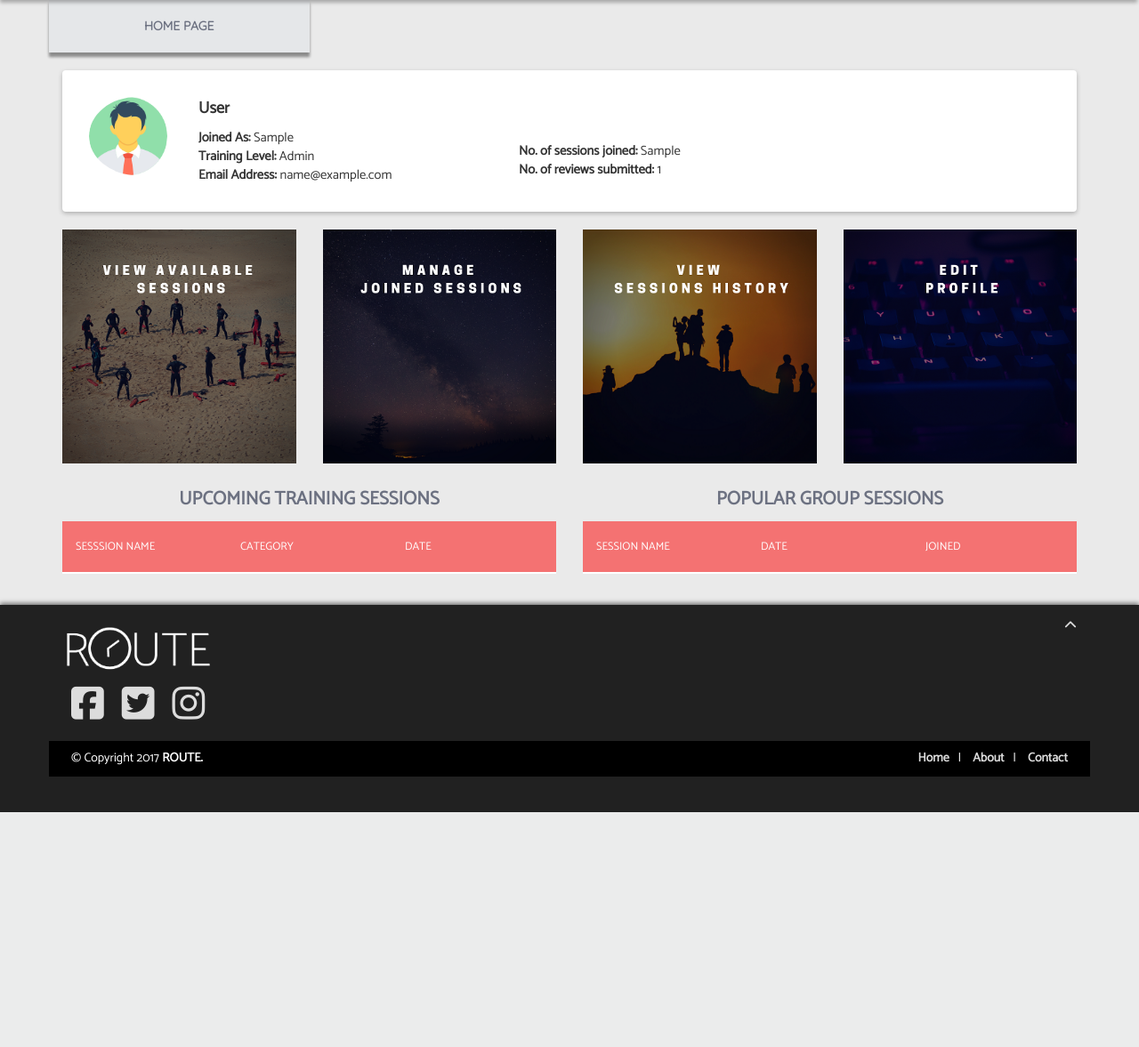
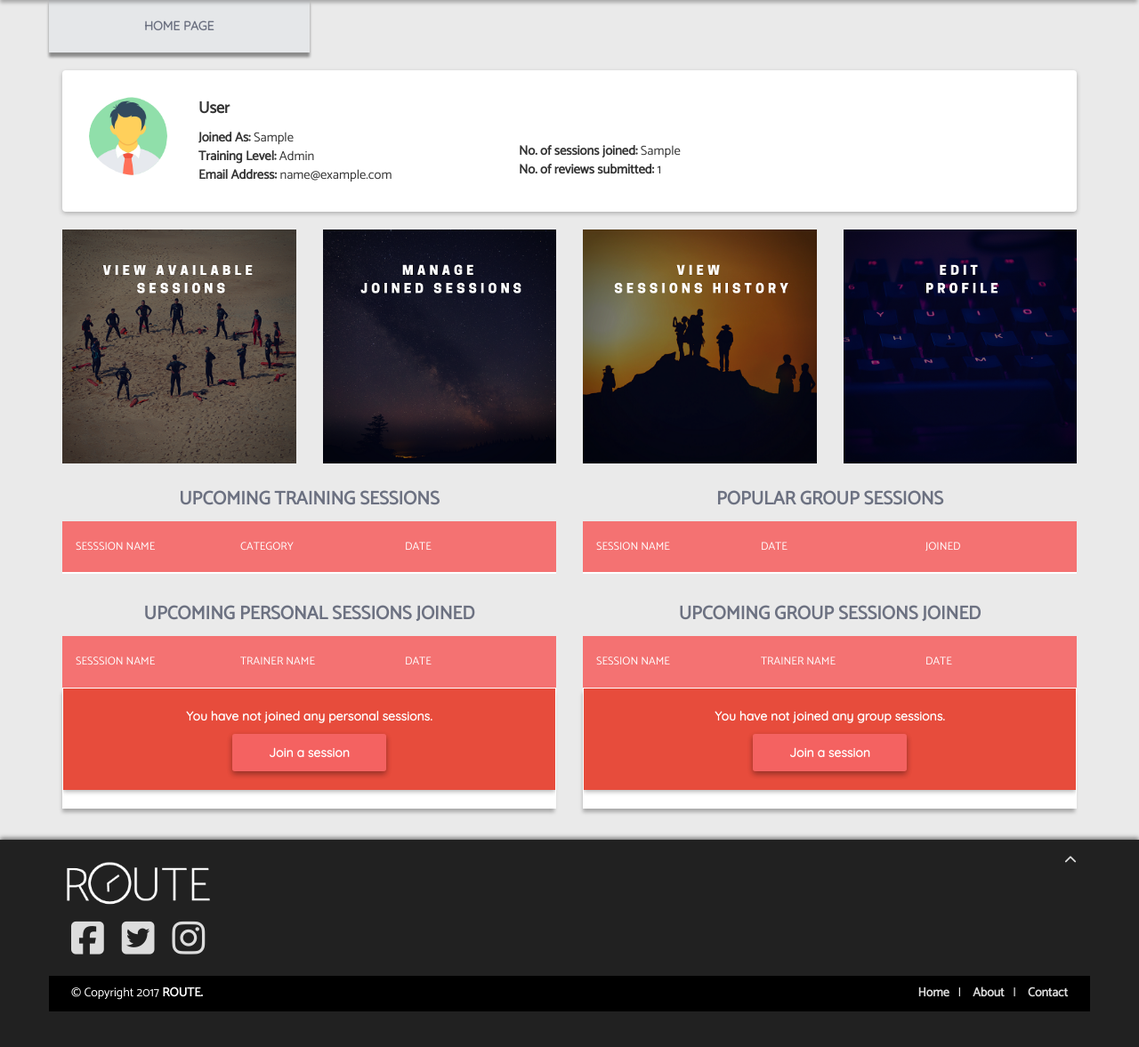
Before and after one commit to wafiyphd/ROUTE216, a PHP site: page /member.php in a window 1280 px wide. Shown: the part 63-1240 px from the top of the page at 89% size. Before the commit the page ends 976 px from the top, so only its background shows below. Run offline with PHP 8.4, Linux system fonts and the light colour scheme; the visitor is signed in with stand-in values (Sample User, id 1); tables that the repository leaves empty or names only in its code hold one stand-in row (values such as "Sample post"); data that the repository does not hold is empty; some libraries are stand-ins or nearby versions; some web fonts are replaced.

Commit message:
Added joined sessions table to member
Added joined sessions table to member

```diff
--- a/member.php
+++ b/member.php
@@ -237,6 +237,87 @@
 				</div>
 			</div>
 
+			<div class="row">
+				<div class="col-lg-6">
+					<p class="title">UPCOMING PERSONAL SESSIONS JOINED</p>
+					<div class="tbl-header">
+						<table cellpadding="0" cellspacing="0" border="0">
+						  <thead>
+							<tr>
+							  <th>Sesssion Name</th>
+							  <th>Trainer Name</th>
+							  <th>Date</th>
+							</tr>
+						  </thead>
+						</table>
+					  </div>
+					  <div class="tbl-content">
+						<table class="table-hover" cellpadding="0" cellspacing="0" border="0">
+						  <tbody>
+							<?php $userid = $userRow['user_id'];
+							$sessions = "SELECT category, title, date, status, member_id, trainer_name from session s, personal_session p
+							WHERE p.session_id = s.session_id  AND category='personal' AND member_id = '$userid' AND NOT status = 'Completed' AND NOT status='Cancelled' ORDER BY date LIMIT 5";
+							if ($result = mysqli_query($mysqli, $sessions)) {
+								if ((mysqli_num_rows($result)) == 0) { ?>
+							<div class="alert alert-box type-danger">
+							<p><strong>You have not joined any personal sessions.</strong></p>
+							<a href="joinsessionslist.php"><button class="btn btn-alert" style="padding-top: 10px;">Join a session</button></a>
+							</div>
+							<?php }
+							else {
+								while ($row = mysqli_fetch_row($result)){ ?>
+							<tr>
+								<td><?php echo $row[1]; ?></td>
+								<td><?php echo ucwords($row[5]);?></td>
+								<td><?php $date = date('j F Y',strtotime($row[2])); echo $date; ?></td>
+							</tr>
+							<?php }}} ?>
+						  </tbody>
+						</table>
+					</div>
+				</div>
+
+				<div class="col-lg-6">
+					<p class="title">UPCOMING GROUP SESSIONS JOINED</p>
+					<div class="tbl-header">
+						<table cellpadding="0" cellspacing="0" border="0">
+						  <thead>
+							<tr>
+							  <th>Session Name</th>
+							  <th>Trainer Name</th>
+							  <th>Date</th>
+							</tr>
+						  </thead>
+						</table>
+					  </div>
+					  <div class="tbl-content">
+						<table class="table-hover" cellpadding="0" cellspacing="0" border="0">
+						  <tbody>
+							<?php $userid = $userRow['user_id'];
+							$sessions = "SELECT category, title, date, status, trainer_name, member_id
+							from session s, group_session g, joined_group j WHERE category='group' AND g.session_id = s.session_id AND g.session_id = j.session_id AND
+							j.member_id = '$userid' AND NOT status = 'Completed' AND NOT status='Cancelled' ORDER BY date LIMIT 5";
+							if ($result = mysqli_query($mysqli, $sessions)) {
+								if ((mysqli_num_rows($result)) == 0) { ?>
+							<div class="alert alert-box type-danger">
+							<p><strong>You have not joined any group sessions.</strong></p>
+							<a href="joinsessionslist.php"><button class="btn btn-alert" style="padding-top: 10px;">Join a session</button></a>
+							</div>
+							<?php }
+							else {
+								while ($row = mysqli_fetch_row($result)){ ?>
+							<tr>
+								<td><?php echo $row[1]; ?></td>
+								<td><?php echo $row[4]; ?></td>
+								<td><?php $date = date('j F Y',strtotime($row[2])); echo $date; ?></td>
+							</tr>
+
+							<?php }}} ?>
+						  </tbody>
+						</table>
+					</div>
+				</div>
+			</div>
 
 		</div>
 	</div>
--- a/trainer.php
+++ b/trainer.php
@@ -255,7 +255,7 @@
 						  <tbody>
 							<?php $userid = $userRow['user_id'];
 							$sessions = "SELECT category, title, date, status, member_name from session s, personal_session p
-							WHERE s.session_id = p.session_id AND category='personal' AND trainer_id = '$userid' AND NOT status = 'Completed' ORDER BY date LIMIT 5";
+							WHERE s.session_id = p.session_id AND category='personal' AND trainer_id = '$userid' AND NOT status = 'Completed' AND NOT status='Cancelled' ORDER BY date LIMIT 5";
 							if ($result = mysqli_query($mysqli, $sessions)) {
 								if ((mysqli_num_rows($result)) == 0) { ?>
 							<div class="alert alert-box type-danger">
@@ -294,7 +294,7 @@
 						  <tbody>
 							<?php $userid = $userRow['user_id'];
 							$sessions = "SELECT category, title, date, status, count from session s, group_session g
-							WHERE s.session_id = g.session_id AND trainer_id = '$userid' AND NOT status = 'Completed' AND category='group' ORDER BY count DESC LIMIT 5";
+							WHERE s.session_id = g.session_id AND trainer_id = '$userid' AND NOT status = 'Completed' AND NOT status='Cancelled' AND category='group' ORDER BY date LIMIT 5";
 							if ($result = mysqli_query($mysqli, $sessions)) {
 								if ((mysqli_num_rows($result)) == 0) { ?>
 							<div class="alert alert-box type-danger">
```
